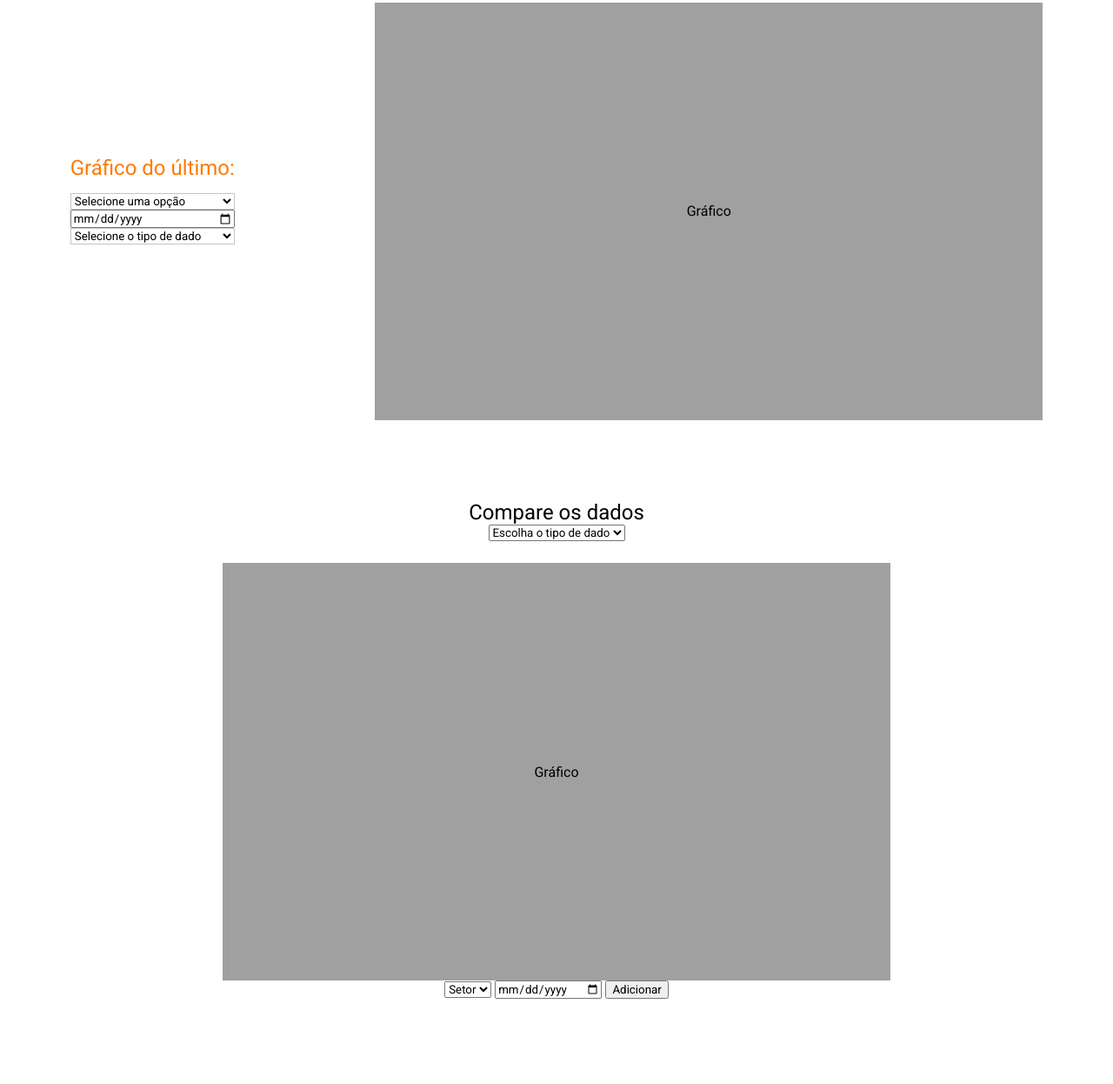
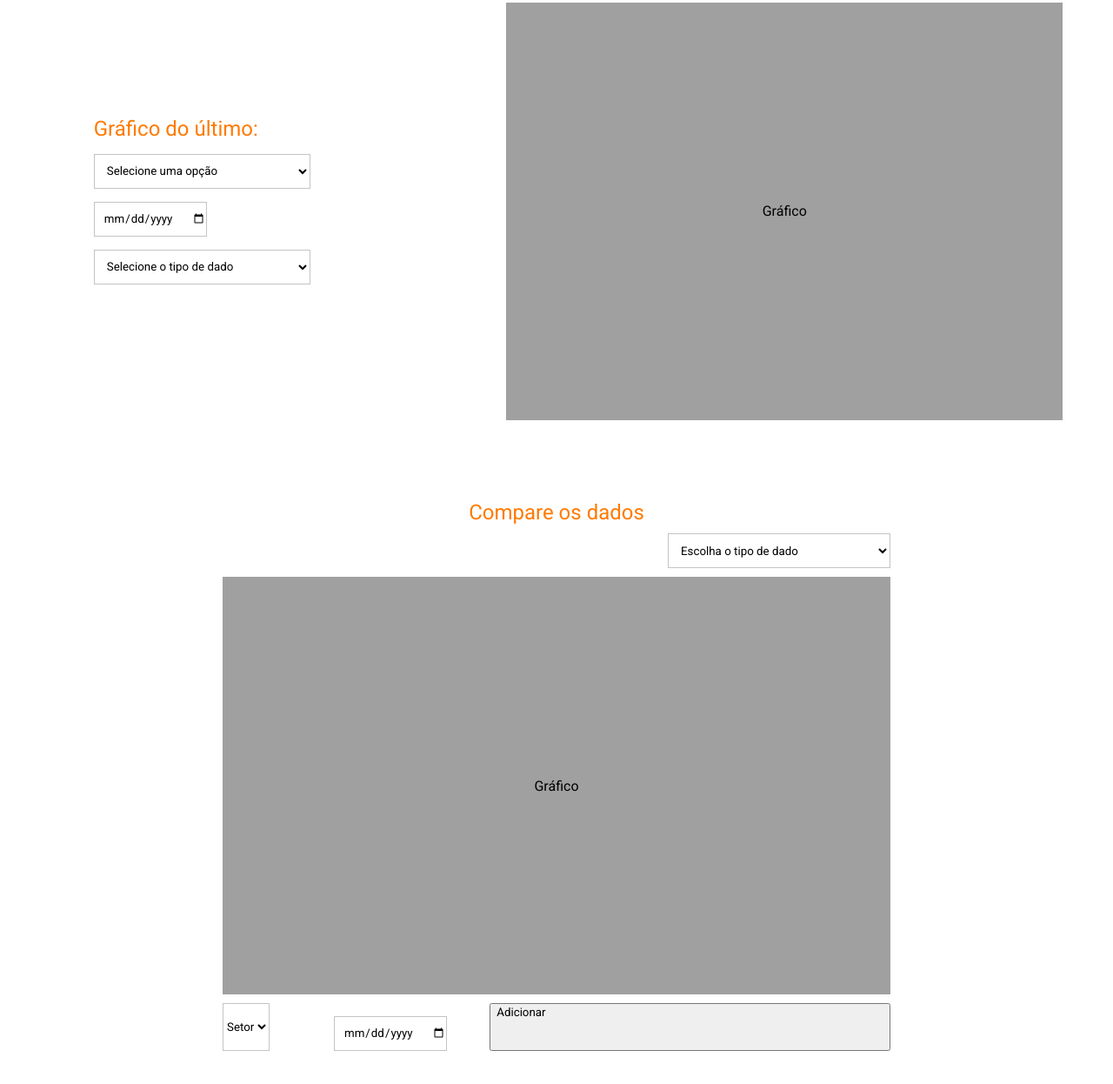
Before and after one commit to josu-pereira/Sensiders, a plain HTML site: page frontend/pages/dashboard.html in a window 1280 px wide. Shown: the part 836-2082 px from the top of the page at 87% size. Before the commit the page ends 2051 px from the top, so only its background shows below. Drawn offline with Linux system fonts and the light colour scheme.

Commit message:
Dashboard modelagem antiga quase pronta.

```diff
--- a/frontend/assets/styles/dashboardStyle.css
+++ b/frontend/assets/styles/dashboardStyle.css
@@ -38,6 +38,12 @@ body, * {
     color: #FF7A00;
 }
 
+.dashboard-container .container select, input {
+    background-color: white;
+    border: 1px solid #C4C4C4;
+    box-sizing: border-box;
+}
+
 .dashboard-container .container .grafico {
     margin-top: 25px;
     height: 60vh;
@@ -55,19 +61,59 @@ body, * {
 }
 
 .dashboard-container .container.middle :nth-child(1) {
+    width: 30%;
     display: flex;
     flex-direction: column;
-    justify-content: flex-start;
+    padding-left: 25px;
+    align-items: flex-start;
 }
 
 .dashboard-container .container.middle :nth-child(1) h2 {
     color: #FF7A00;
-    margin-bottom: 15px;
+    width: 100%;
 }
 
-.dashboard-container .container.middle :nth-child(1) select {
-    width: 100%;
-    background-color: white;
-    border: 1px solid #C4C4C4;
-    box-sizing: border-box;
+.dashboard-container .container.middle :nth-child(1) select, input {
+    padding-left: 10px;
+    margin-left: 25px;
+    margin-top: 15px;
+    width: 65%;
+    height: 40px;
 }
+
+.dashboard-container .container.middle .grafico {
+    width: 50%;
+}
+
+.dashboard-container .container.last {
+    margin-bottom: 50px;
+}
+
+.dashboard-container .container.last h2 {
+    color: #FF7A00;
+    margin-bottom: 10px;
+}
+
+.dashboard-container .container.last > select {
+    align-self: flex-end;
+    margin-right: 20%;
+    margin-bottom: 10px;
+    padding-left: 10px;
+    width: 20%;
+    height: 40px;
+}
+
+.dashboard-container .container.last > .grafico {
+    margin: 0 0 10px 0;
+}
+
+.dashboard-container .container.last :nth-last-child(1) {
+    display:flex;
+    flex-direction: row;
+    width: 60%;
+    justify-content: space-between;
+}
+
+.dashboard-container .container.last :nth-last-child(1) select, input, button {
+    width: auto;
+}
--- a/frontend/pages/dashboard.html
+++ b/frontend/pages/dashboard.html
@@ -38,7 +38,7 @@
                 <option>Escolha o tipo de dado</option>
             </select>
             <div class="grafico">Gráfico</div>
-            <div class="">
+            <div>
                 <select>
                     <option>Setor</option>
                 </select>
```
